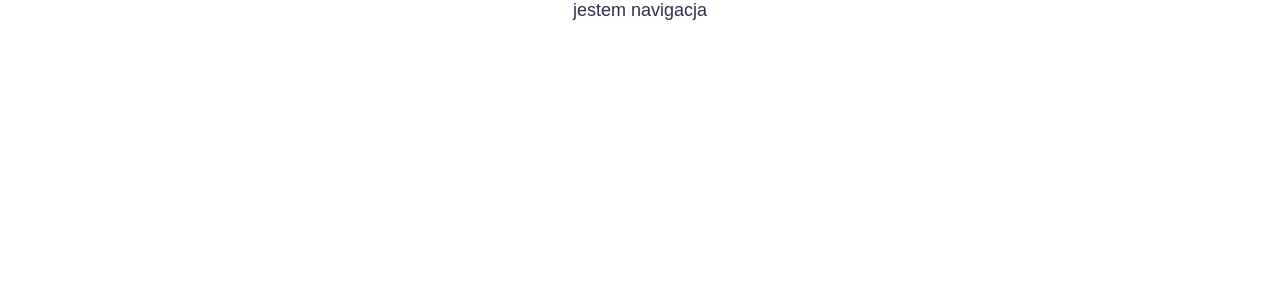
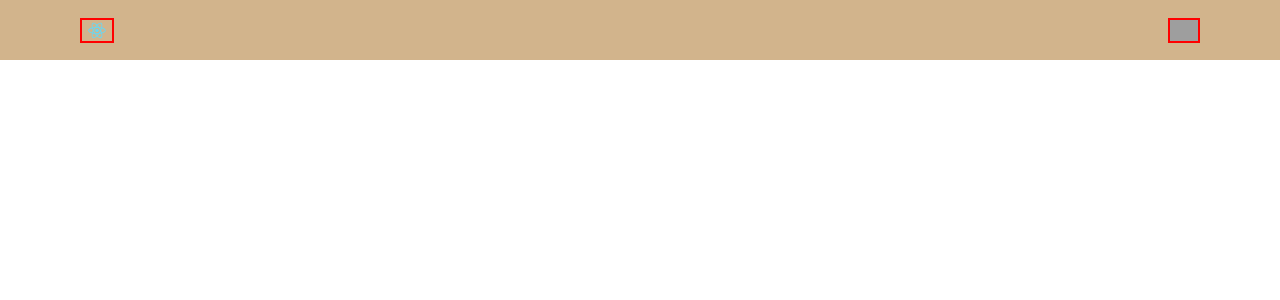
Before and after one commit to F-Agata/portfolio, a React (Create React App) app: page / in a window 1280 px wide. Shown: the top 300 px of the page. Built offline with nearby package versions, Linux system fonts and the light colour scheme; grey boxes are pictures that could not be loaded.

Commit message:
wip Navigation

```diff
--- a/package.json
+++ b/package.json
@@ -3,6 +3,9 @@
   "version": "0.1.0",
   "private": true,
   "dependencies": {
+    "@fortawesome/fontawesome-svg-core": "^1.2.36",
+    "@fortawesome/free-solid-svg-icons": "^5.15.4",
+    "@fortawesome/react-fontawesome": "^0.1.15",
     "@testing-library/jest-dom": "^5.14.1",
     "@testing-library/react": "^11.2.7",
     "@testing-library/user-event": "^12.8.3",
--- a/src/components/navigation/Navigation.js
+++ b/src/components/navigation/Navigation.js
@@ -1,11 +1,69 @@
 import React, {useState} from 'react'
 import styled from 'styled-components'
+import { FontAwesomeIcon } from '@fortawesome/react-fontawesome'
 import { useMediaQuery } from 'react-responsive'
 
+import logo from '../../pictures/logo.svg';
+import { faBars } from '@fortawesome/free-solid-svg-icons';
+import { faXmark } from '@fortawesome/free-solid-svg-icons';
+
+const menuItems = ["Strona 1", "Strona 2", "Strona 3", "Strona 4", "Strona 5"]
+
+const WrappNavigation = styled.aside`
+  height: 60px;
+  align-self: center;
+  width: 100%;
+  max-width: 900px;
+  display: flex;
+  align-items: center;
+  justify-content: space-between;
+  position: sticky;
+  top: 0;
+  background-color: tan;
+  z-index: 10;
+
+  @media (min-width: 992px) {
+    max-width: 1440px;
+    padding: 0px 60px
+  }`
+
+const WrappLogo = styled.div`
+  height: 25px;
+  margin-left: 20px;
+  text-align: left;
+  border: 2px solid red;`
+
+const Logo = styled.img`
+  height: 100%;`
+
+const WrapIcon = styled.div`
+  height: 25px;
+  margin-right: 20px;
+  text-align: right;
+  border: 2px solid red;`
+
+const Icon = styled.img`
+  height: 100%;`
 
 const Navigation = () => {
+
+    const [isOpen, setIsOpen] = useState(false);
+    const [iconMenu, setIconMenu] = useState(false);
+
+    const changeMenu = () => {
+        setIsOpen (!isOpen);
+        setIconMenu (!iconMenu);
+    };
+
     return (
-        <div>jestem navigacja</div>
+        <WrappNavigation>
+            <WrappLogo>
+                <Logo src={logo} alt={"logo"}/>
+            </WrappLogo>
+            <WrapIcon>
+                <Icon onClick={changeMenu} src={ iconMenu ? <FontAwesomeIcon icon={faBars} /> : <FontAwesomeIcon icon={faXmark} /> } alt={"menu"}/>
+            </WrapIcon>
+        </WrappNavigation>
     )
 }
 
```
Also changed, not shown: src/pictures/logo.svg (renamed from src/logo.svg), 1 other file (tests, documents, lock files or other folders).
